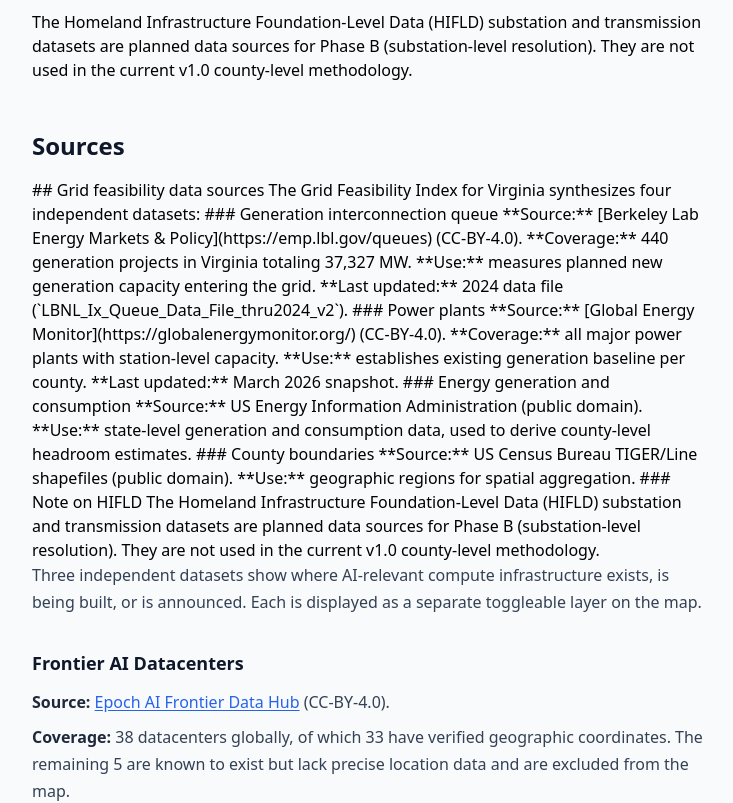
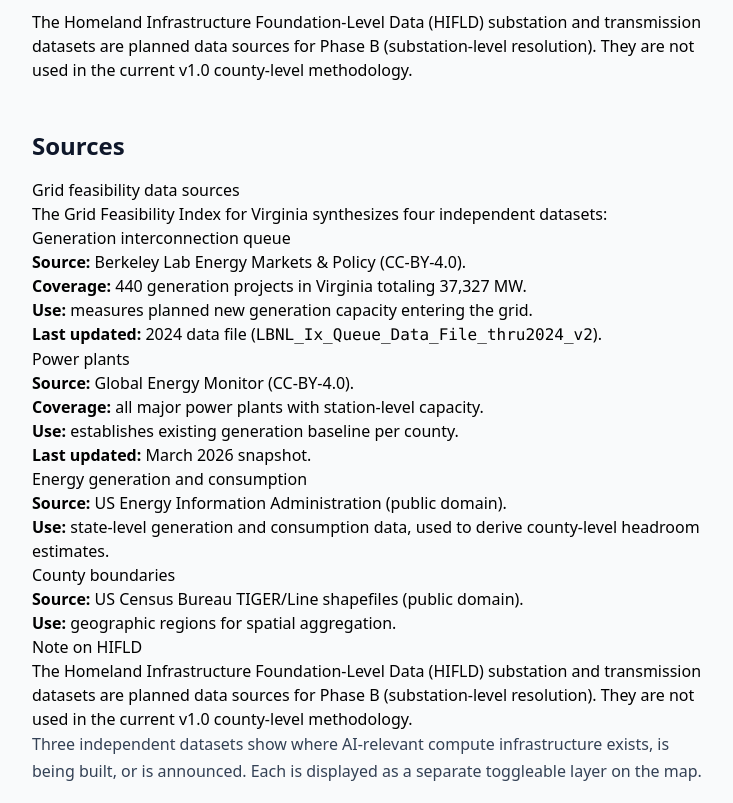
Before and after one commit to Geofuturist/ai-buildout-frontier, a Next.js app: page /methodology in a window 1280 px wide. Shown: the part 2860-3663 px from the top of the page, without its empty margins (272-1005 px from the left). Built offline with nearby package versions, Linux system fonts and the light colour scheme.

Commit message:
Update sources section with HTML formatting

```diff
--- a/app/methodology/page.tsx
+++ b/app/methodology/page.tsx
@@ -251,32 +251,53 @@
           <h2 className="text-2xl font-semibold text-slate-900 mt-12 mb-4">
             Sources
           </h2>
-## Grid feasibility data sources
+<h2>Grid feasibility data sources</h2>
 
-The Grid Feasibility Index for Virginia synthesizes four independent datasets:
+<p>The Grid Feasibility Index for Virginia synthesizes four independent datasets:</p>
 
-### Generation interconnection queue
-**Source:** [Berkeley Lab Energy Markets & Policy](https://emp.lbl.gov/queues) (CC-BY-4.0).
-**Coverage:** 440 generation projects in Virginia totaling 37,327 MW.
-**Use:** measures planned new generation capacity entering the grid.
-**Last updated:** 2024 data file (`LBNL_Ix_Queue_Data_File_thru2024_v2`).
+<h3>Generation interconnection queue</h3>
+<p>
+  <strong>Source:</strong>{' '}
+  <a href="https://emp.lbl.gov/queues" target="_blank" rel="noopener noreferrer">
+    Berkeley Lab Energy Markets &amp; Policy
+  </a>{' '}
+  (CC-BY-4.0).
+</p>
+<p><strong>Coverage:</strong> 440 generation projects in Virginia totaling 37,327 MW.</p>
+<p><strong>Use:</strong> measures planned new generation capacity entering the grid.</p>
+<p><strong>Last updated:</strong> 2024 data file (<code>LBNL_Ix_Queue_Data_File_thru2024_v2</code>).</p>
 
-### Power plants
-**Source:** [Global Energy Monitor](https://globalenergymonitor.org/) (CC-BY-4.0).
-**Coverage:** all major power plants with station-level capacity.
-**Use:** establishes existing generation baseline per county.
-**Last updated:** March 2026 snapshot.
+<h3>Power plants</h3>
+<p>
+  <strong>Source:</strong>{' '}
+  <a href="https://globalenergymonitor.org/" target="_blank" rel="noopener noreferrer">
+    Global Energy Monitor
+  </a>{' '}
+  (CC-BY-4.0).
+</p>
+<p><strong>Coverage:</strong> all major power plants with station-level capacity.</p>
+<p><strong>Use:</strong> establishes existing generation baseline per county.</p>
+<p><strong>Last updated:</strong> March 2026 snapshot.</p>
 
-### Energy generation and consumption
-**Source:** US Energy Information Administration (public domain).
-**Use:** state-level generation and consumption data, used to derive county-level headroom estimates.
+<h3>Energy generation and consumption</h3>
+<p><strong>Source:</strong> US Energy Information Administration (public domain).</p>
+<p>
+  <strong>Use:</strong> state-level generation and consumption data, used to derive
+  county-level headroom estimates.
+</p>
 
-### County boundaries
-**Source:** US Census Bureau TIGER/Line shapefiles (public domain).
-**Use:** geographic regions for spatial aggregation.
+<h3>County boundaries</h3>
+<p>
+  <strong>Source:</strong> US Census Bureau TIGER/Line shapefiles (public domain).
+</p>
+<p><strong>Use:</strong> geographic regions for spatial aggregation.</p>
 
-### Note on HIFLD
-The Homeland Infrastructure Foundation-Level Data (HIFLD) substation and transmission datasets are planned data sources for Phase B (substation-level resolution). They are not used in the current v1.0 county-level methodology.
+<h3>Note on HIFLD</h3>
+<p>
+  The Homeland Infrastructure Foundation-Level Data (HIFLD) substation and transmission
+  datasets are planned data sources for Phase B (substation-level resolution). They are
+  not used in the current v1.0 county-level methodology.
+</p>
           <p className="text-base leading-[1.7] text-slate-700 mb-6">
             Three independent datasets show where AI-relevant compute infrastructure
             exists, is being built, or is announced. Each is displayed as a separate
```
